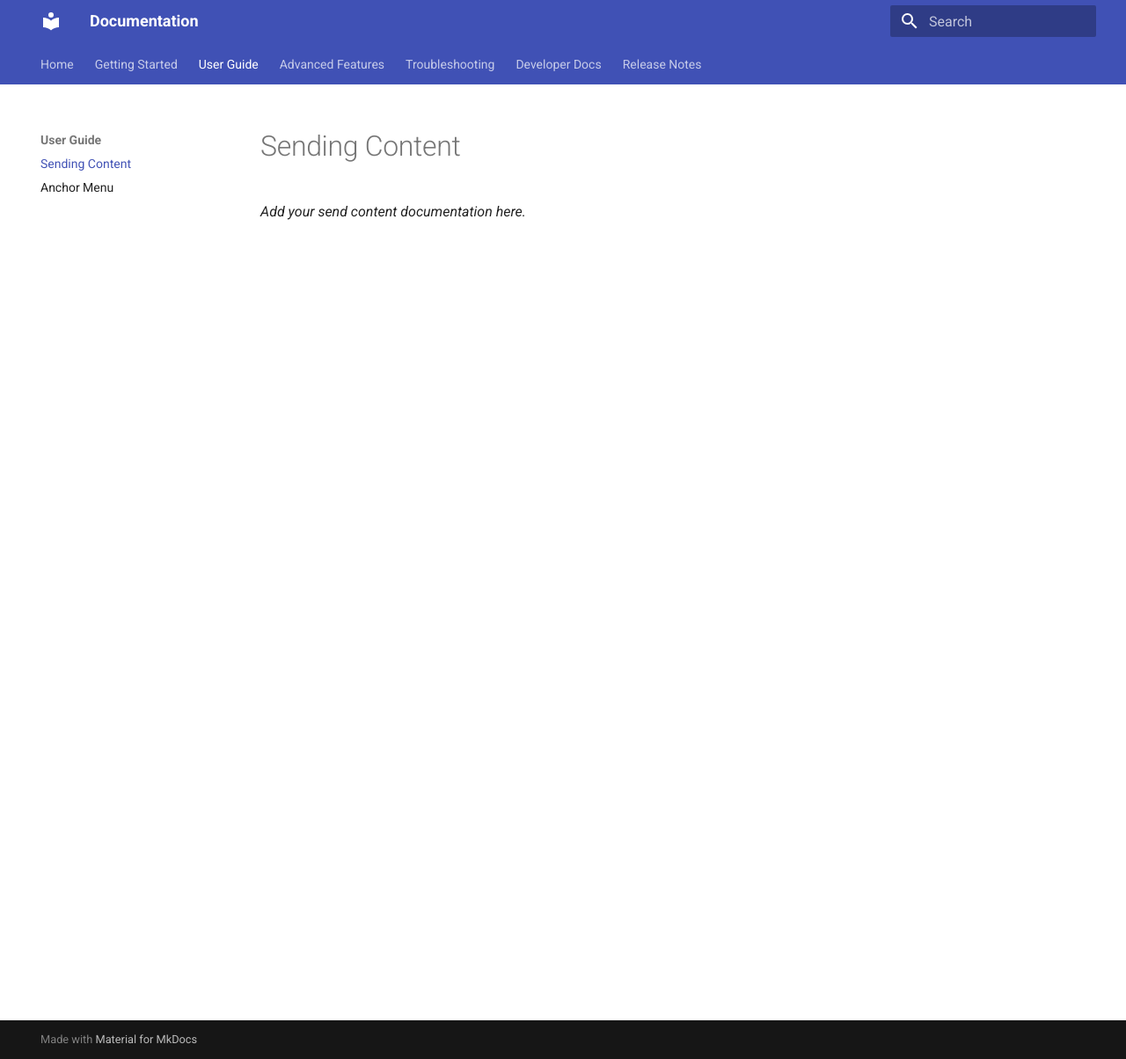
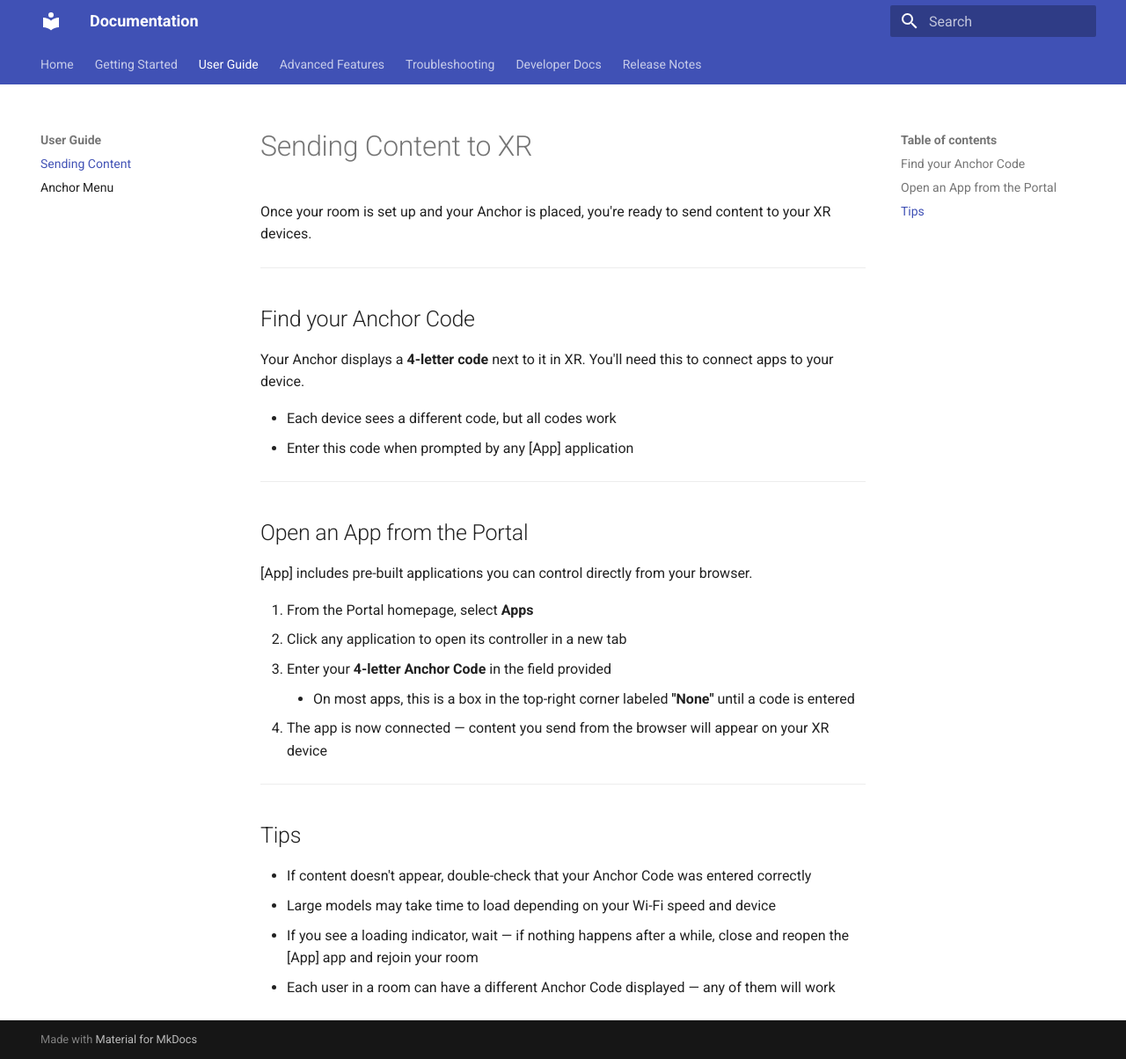
Before and after one commit to axf504/Docu_template, an MkDocs documentation site: the page built from docs/user-guide/send-content.md, in a window 1280 px wide and 1204 px high. Shown: the whole window at 88% size. Built offline with MkDocs 1.6.1 and Material for MkDocs 9.7.7, drawn with Linux system fonts in a browser that asks for light colours.

Commit message:
Add files via upload

```diff
--- a/docs/user-guide/send-content.md
+++ b/docs/user-guide/send-content.md
@@ -1,3 +1,33 @@
-# Sending Content
+# Sending Content to XR
 
-_Add your send content documentation here._
+Once your room is set up and your Anchor is placed, you're ready to send content to your XR devices.
+
+---
+
+## Find your Anchor Code
+
+Your Anchor displays a **4-letter code** next to it in XR. You'll need this to connect apps to your device.
+
+- Each device sees a different code, but all codes work
+- Enter this code when prompted by any [App] application
+
+---
+
+## Open an App from the Portal
+
+[App] includes pre-built applications you can control directly from your browser.
+
+1. From the Portal homepage, select **Apps**
+2. Click any application to open its controller in a new tab
+3. Enter your **4-letter Anchor Code** in the field provided
+    - On most apps, this is a box in the top-right corner labeled **"None"** until a code is entered
+4. The app is now connected — content you send from the browser will appear on your XR device
+
+---
+
+## Tips
+
+- If content doesn't appear, double-check that your Anchor Code was entered correctly
+- Large models may take time to load depending on your Wi-Fi speed and device
+- If you see a loading indicator, wait — if nothing happens after a while, close and reopen the [App] app and rejoin your room
+- Each user in a room can have a different Anchor Code displayed — any of them will work
```
Also changed, not shown: docs/user-guide/anchor-menu.md (+28 -2 lines).
